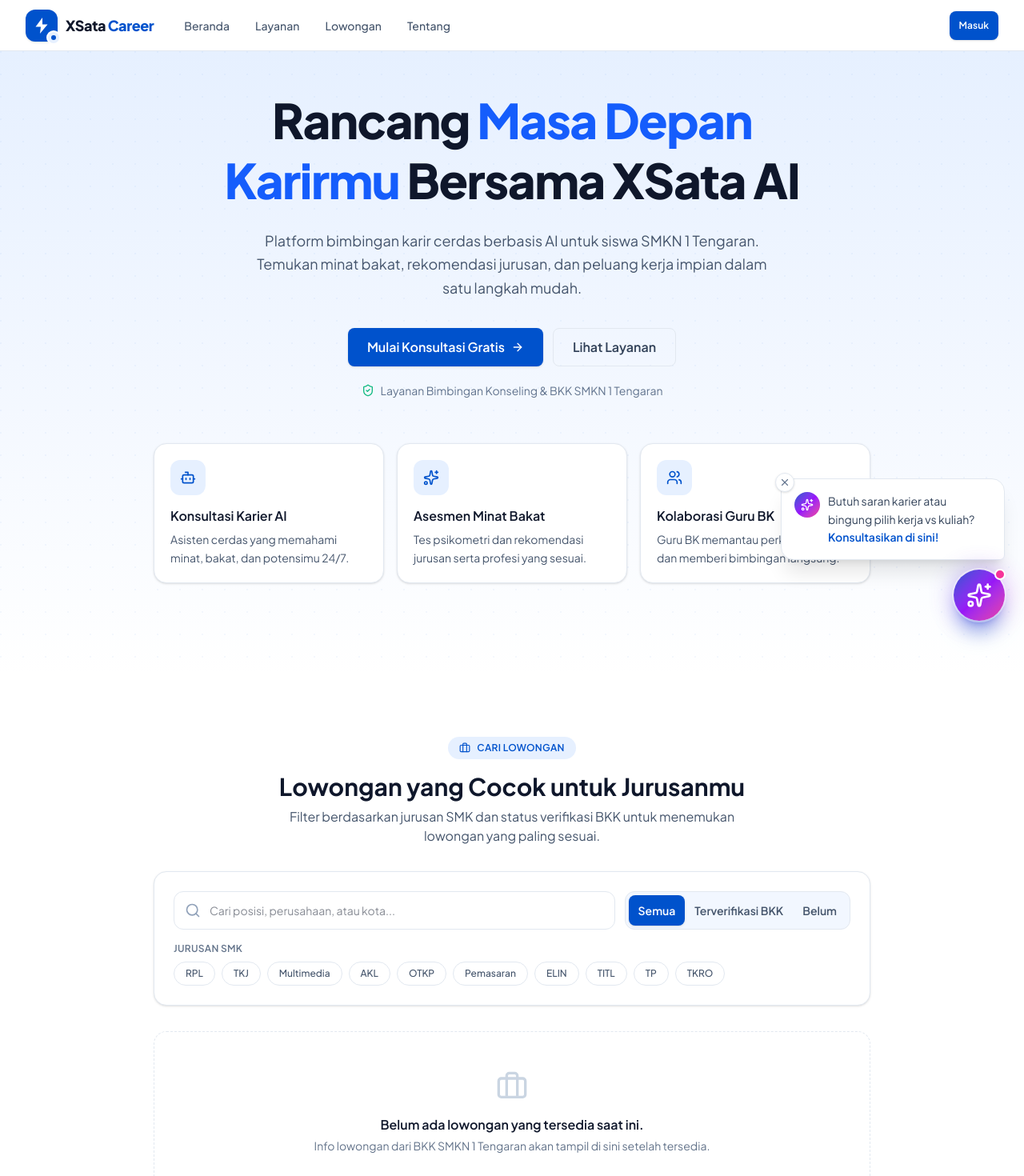
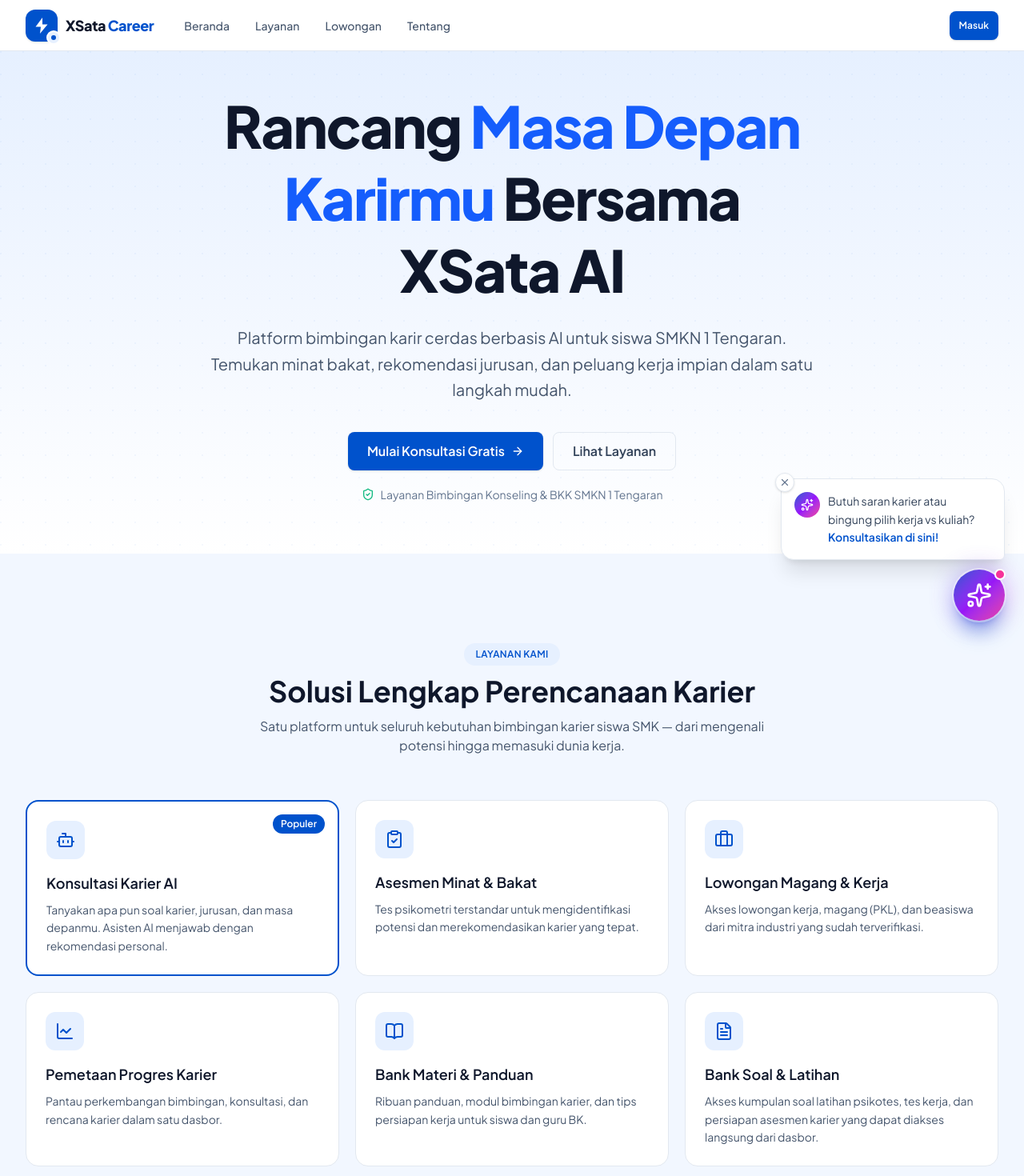
Before and after one commit to Depingg/xsata_career, a Next.js app: page / in a window 1280 px wide. Shown: the top 1470 px of the page at 80% size. Built offline with nearby package versions, Linux system fonts and the light colour scheme.

Commit message:
updatelagiekk

```diff
--- a/src/app/page.tsx
+++ b/src/app/page.tsx
@@ -16,10 +16,10 @@ export default function Home() {
       <Navbar />
       <main className="flex-1">
         <Hero />
+        <Services />
         <LokerFilterWidget />
         <TrustBar />
         <Stats />
-        <Services />
         <Features />
         <HowItWorks />
         <Testimonials />
--- a/src/components/landing/Hero.tsx
+++ b/src/components/landing/Hero.tsx
@@ -1,4 +1,4 @@
-import { ArrowRight, ShieldCheck, Bot, Sparkles, Users } from "lucide-react";
+import { ArrowRight, ShieldCheck } from "lucide-react";
 import { Container } from "../ui/Container";
 import { LinkButton } from "../ui/Button";
 
@@ -14,19 +14,19 @@ export function Hero() {
         }}
         aria-hidden="true"
       />
-      <Container className="relative flex flex-col items-center pt-8 pb-20 text-center sm:pt-12 sm:pb-28">
-        <h1 className="max-w-3xl text-4xl font-extrabold leading-tight tracking-tight text-slate-900 sm:text-5xl lg:text-6xl">
+      <Container className="relative flex flex-col items-center pt-8 pb-12 text-center sm:pt-12 sm:pb-16">
+        <h1 className="max-w-3xl text-3xl font-extrabold leading-tight tracking-tight text-slate-900 sm:text-4xl md:text-5xl lg:text-6xl xl:text-7xl">
           Rancang <span className="text-blue-600">Masa Depan Karirmu</span>{" "}
           Bersama <span className="font-extrabold">XSata AI</span>
         </h1>
 
-        <p className="mt-6 max-w-2xl text-lg leading-relaxed text-slate-600">
+        <p className="mx-auto mt-6 max-w-2xl text-base leading-relaxed text-slate-600 md:max-w-3xl md:text-lg lg:text-xl">
           Platform bimbingan karir cerdas berbasis AI untuk siswa SMKN 1
           Tengaran. Temukan minat bakat, rekomendasi jurusan, dan peluang kerja
           impian dalam satu langkah mudah.
         </p>
 
-        <div className="mt-9 flex flex-col items-center gap-3 sm:flex-row">
+        <div className="mt-9 flex flex-col items-center gap-3 sm:flex-row sm:justify-center">
           <LinkButton href="/siswa/konsultasi" size="lg" className="w-full sm:w-auto">
             Mulai Konsultasi Gratis
             <ArrowRight className="h-4 w-4" />
@@ -40,39 +40,6 @@ export function Hero() {
           <ShieldCheck className="h-4 w-4 text-success" />
           Layanan Bimbingan Konseling &amp; BKK SMKN 1 Tengaran
         </p>
-
-        <div className="mt-14 grid w-full max-w-4xl grid-cols-1 gap-4 sm:grid-cols-2 lg:grid-cols-3">
-          {[
-            {
-              icon: Bot,
-              title: "Konsultasi Karier AI",
-              desc: "Asisten cerdas yang memahami minat, bakat, dan potensimu 24/7.",
-            },
-            {
-              icon: Sparkles,
-              title: "Asesmen Minat Bakat",
-              desc: "Tes psikometri dan rekomendasi jurusan serta profesi yang sesuai.",
-            },
-            {
-              icon: Users,
-              title: "Kolaborasi Guru BK",
-              desc: "Guru BK memantau perkembangan dan memberi bimbingan langsung.",
-            },
-          ].map(({ icon: Icon, title, desc }) => (
-            <div
-              key={title}
-              className="rounded-2xl border border-border-light bg-white p-5 text-left shadow-sm transition-transform duration-200 hover:-translate-y-1"
-            >
-              <span className="inline-flex h-11 w-11 items-center justify-center rounded-xl bg-accent text-primary">
-                <Icon className="h-5 w-5" />
-              </span>
-              <h3 className="mt-3.5 font-semibold text-slate-900">{title}</h3>
-              <p className="mt-1.5 text-sm leading-relaxed text-slate-600">
-                {desc}
-              </p>
-            </div>
-          ))}
-        </div>
       </Container>
     </section>
   );
--- a/src/components/landing/Services.tsx
+++ b/src/components/landing/Services.tsx
@@ -1,4 +1,5 @@
-import { Bot, ClipboardCheck, Briefcase, LineChart, BookOpen, MessagesSquare } from "lucide-react";
+import { Bot, ClipboardCheck, Briefcase, LineChart, BookOpen, FileText } from "lucide-react";
+import Link from "next/link";
 import { Container } from "../ui/Container";
 import { SectionHeading } from "../ui/SectionHeading";
 import { LinkButton } from "../ui/Button";
@@ -36,10 +37,11 @@ const services = [
     tag: "Lengkap",
   },
   {
-    icon: MessagesSquare,
-    title: "Kolaborasi Guru BK",
-    desc: "Guru BK memantau murid, menjadwalkan konseling, dan memberikan arahan secara terpusat.",
-    tag: "Kolaboratif",
+    icon: FileText,
+    title: "Bank Soal & Latihan",
+    desc: "Akses kumpulan soal latihan psikotes, tes kerja, dan persiapan asesmen karier yang dapat diakses langsung dari dasbor.",
+    tag: "Lengkap",
+    href: "/siswa/asesmen",
   },
 ];
 
@@ -54,15 +56,9 @@ export function Services() {
         />
 
         <div className="mt-14 grid grid-cols-1 gap-5 sm:grid-cols-2 lg:grid-cols-3">
-          {services.map(({ icon: Icon, title, desc, tag, highlighted }) => (
-            <div
-              key={title}
-              className={`group relative rounded-2xl p-6 transition-all duration-200 hover:-translate-y-1 hover:shadow-lg ${
-                highlighted
-                  ? "border-2 border-primary bg-white"
-                  : "border border-border-light bg-white"
-              }`}
-            >
+          {services.map(({ icon: Icon, title, desc, tag, highlighted, href }) => {
+            const content = (
+              <>
                 {highlighted && (
                   <span className="absolute right-4 top-4 rounded-full bg-primary px-2.5 py-1 text-xs font-semibold text-white">
                     {tag}
@@ -73,8 +69,23 @@ export function Services() {
                 </span>
                 <h3 className="mt-4 text-lg font-semibold text-slate-900">{title}</h3>
                 <p className="mt-2 text-sm leading-relaxed text-slate-600">{desc}</p>
+              </>
+            );
+            const classes = `group relative rounded-2xl p-6 transition-all duration-200 hover:-translate-y-1 hover:shadow-lg ${
+              highlighted
+                ? "border-2 border-primary bg-white"
+                : "border border-border-light bg-white"
+            }`;
+            return href ? (
+              <Link key={title} href={href} className={classes}>
+                {content}
+              </Link>
+            ) : (
+              <div key={title} className={classes}>
+                {content}
               </div>
-          ))}
+            );
+          })}
         </div>
 
         <div className="mt-12 text-center">
```
Lines whose indentation alone changed are shown as unchanged.
